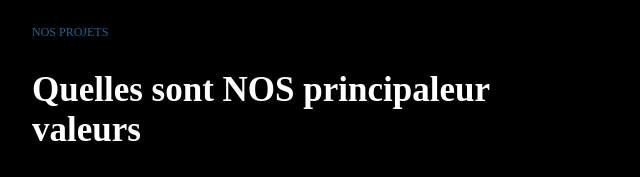
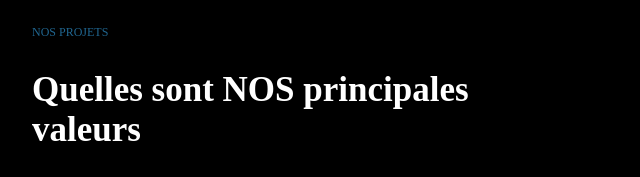
Before and after one commit to Gildas-Tchoumi/gittest, a plain HTML site: page index.html in a window 1280 px wide. Shown: the part 165-342 px from the top of the page, 96-736 px from the left. Drawn offline with Linux system fonts and the light colour scheme.

Commit message:
modification du titre

```diff
--- a/index.html
+++ b/index.html
@@ -15,7 +15,7 @@
         <div class="container">
             <div class="left_home">
                 <span>NOS PROJETS</span>
-                <h1>Quelles sont NOS principaleur valeurs</h1>
+                <h1>Quelles sont NOS principales valeurs</h1>
                 <p>Lorem ipsum dolor sit amet consectetur adipisicing elit. Ut voluptatem delectus, fugit perspiciatis neque inventore asperiores hic voluptas, commodi fuga optio error unde at iste dolore aliquam dignissimos facilis, tempora accusantium nesciunt quibusdam reprehenderit. Iste doloribus optio placeat inventore expedita doloremque impedit, quam molestias similique fugit explicabo consequatur nam minus! </p>
                 <div class="button">
                     <a href="#">Premier Achat</a>
```
